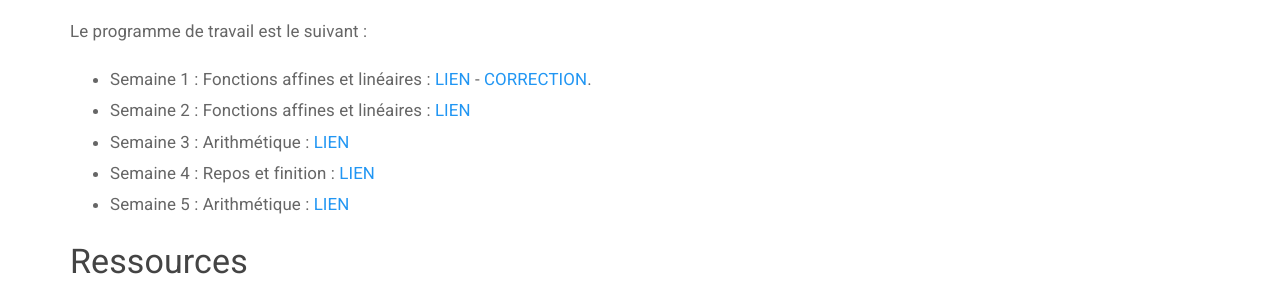
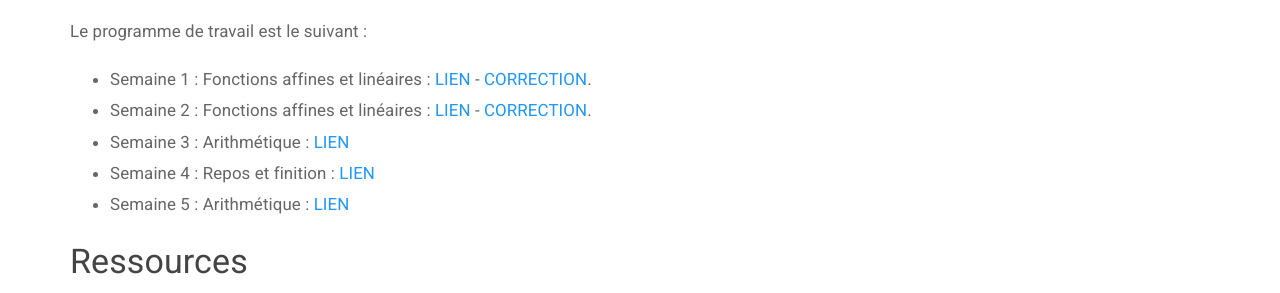
Before and after one commit to homeostasie/holomoprhe.fr, a Jekyll site: the page built from _pages/cahier-de-texte/3-troisieme.md, in a window 1280 px wide and 1011 px high. Shown: the part 476-769 px from the top of the window. Built offline with Jekyll 4.4.1, drawn with Linux system fonts in a browser that asks for light colours; comment, search, counter and statistics services are not loaded.

Commit message:
correction S2

```diff
--- a/_pages/cahier-de-texte/3-troisieme.md
+++ b/_pages/cahier-de-texte/3-troisieme.md
@@ -17,7 +17,7 @@ Rendre un travail : [Rendre un travail](/rendu/)
 Le programme de travail est le suivant :
 
 * Semaine 1 : Fonctions affines et linéaires : [LIEN](/posts/S1-3eme-16mars-22mars/) - [CORRECTION](/posts/s1-3eme-correction/).
-* Semaine 2 : Fonctions affines et linéaires : [LIEN](/posts/S2-3eme-23mars-29mars/)
+* Semaine 2 : Fonctions affines et linéaires : [LIEN](/posts/S2-3eme-23mars-29mars/) - [CORRECTION](/posts/s2-3eme-correction/).
 * Semaine 3 : Arithmétique : [LIEN](/posts/S3-3eme-30mars-05avril/)
 * Semaine 4 : Repos et finition : [LIEN](/posts/S4-3eme-6avril-12avril/)
 * Semaine 5 : Arithmétique : [LIEN](/posts/S5-3eme-13avril-19avril/)
```
